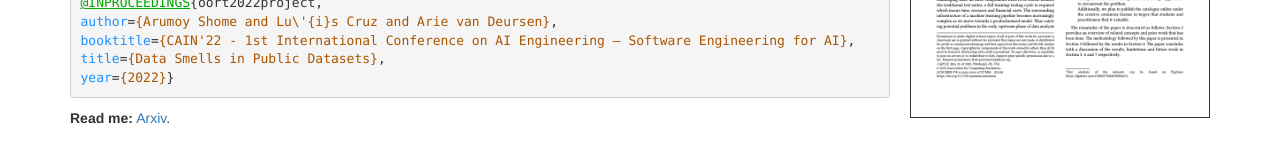
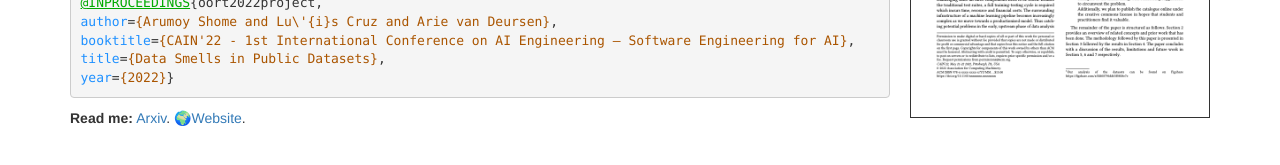
Before and after one commit to luiscruz/luiscruz.github.io, a Jekyll site: the page built from _publications/2022-03-shome-data.md, in a window 1280 px wide. Shown: the part 398-563 px from the top of the page. Built offline with Jekyll 4.4.1, drawn with Linux system fonts in a browser that asks for light colours; comment, search, counter and statistics services are not loaded.

Commit message:
add website

```diff
--- a/_layouts/publication.html
+++ b/_layouts/publication.html
@@ -51,6 +51,9 @@ layout: default
 {% if page.replication-package %}
   <a href="{{page.replication-package}}">👩‍💻Replication package</a>.
 {% endif %}
+{% if page.website %}
+  <a href="{{page.website}}">🌍Website</a>.
+{% endif %}
 </p>
 
 
```
Also changed, not shown: _posts/2021-09-01-energy-units.md (+2 -2 lines).
